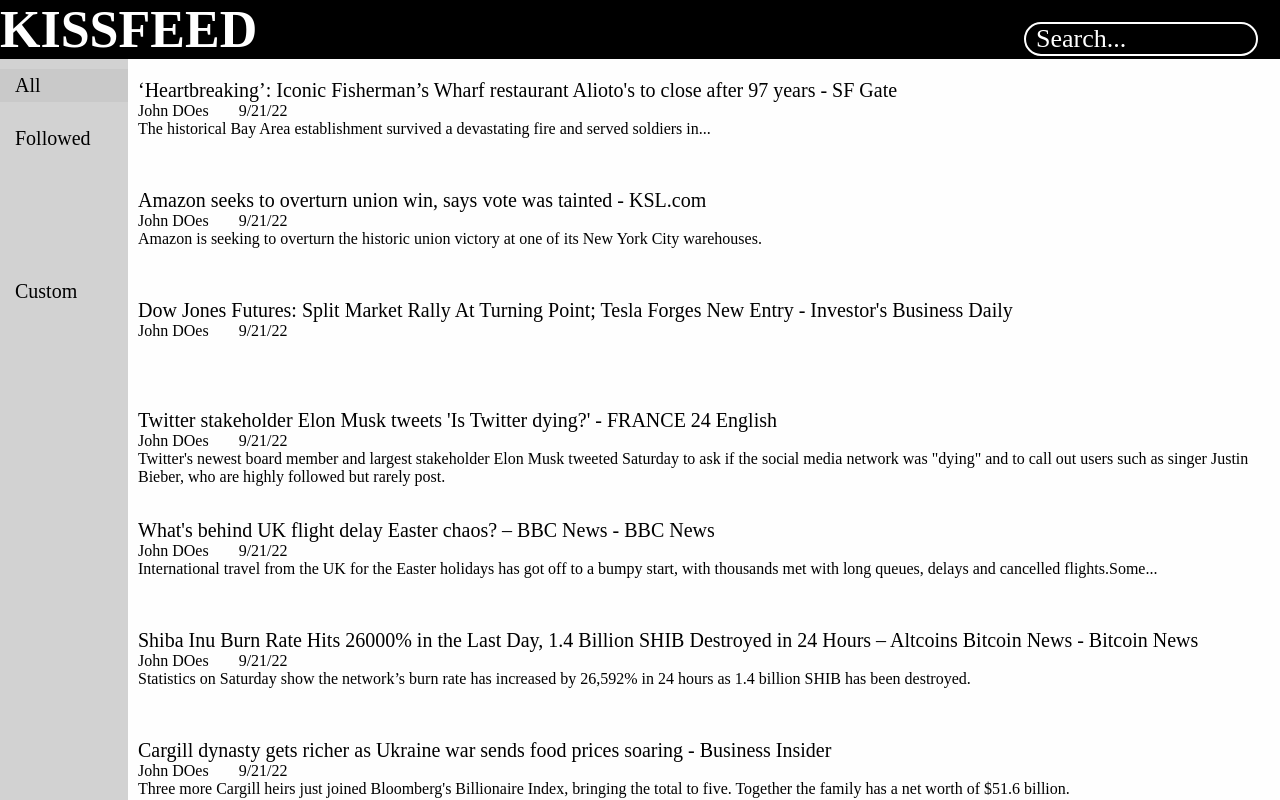
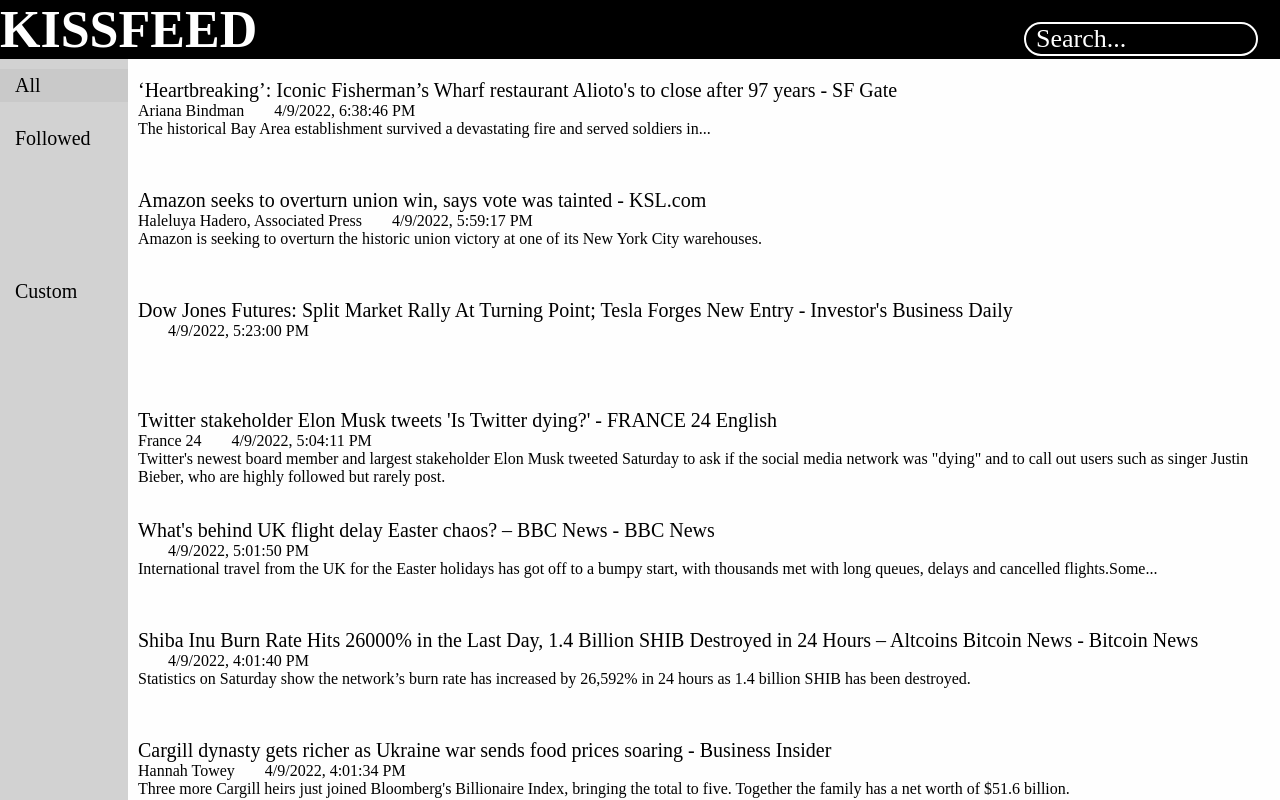
Before and after one commit to ElenBhattarai/kissfeed, a React (Create React App) app in the folder my-app/: page / in a window 1280 px wide. Shown: the top 800 px of the page. Built offline with nearby package versions, Linux system fonts and the light colour scheme; a web font is replaced by a local one.

Commit message:
modulation

```diff
--- a/my-app/src/App.js
+++ b/my-app/src/App.js
@@ -6,41 +6,9 @@
 import Article from './Components/Article.js'
 import Followed from './Components/Followed.js'
 import Recent from './Components/Recent.js'
+import MainPage from './Components/Mainpage.js'
 
 function App() {
-  let data;
-  const [followed, setFollowed] = useState(false)
-  const [recent, setRecent] = useState(false)
-  const [request,setrequest] = useState(false)
-  const [selected,setSelected] = useState(false)
-  const handleFollowed = () => {
-    setFollowed(true);
-    setSelected(true);
-  }
-  const handleRecent = () => {
-    setFollowed(false);
-    setSelected(false);
-  }
-
-  // const fetchapi = async () => {
-  //   const res = await fetch("https://newsapi.org/v2/top-headlines?country=us&category=business&apiKey=c8503c90442c4249860c2ead0a8ce1f8")
-  //   data = await res.json();
-  //   // console.log(data.articles)
-  //   setrequest(true)
-  //   apiwork()
-  // }
-
-  // fetchapi()
-
-  // const apiwork = () => {
-  //   // for (let da of data.articles) {
-  //   //   // console.log(da.title)
-  //   //   console.log(da.content)
-  //   // }
-
-  //   console.log(data.articles[0].content)
-  // }
-
 
 
 
@@ -49,52 +17,7 @@
 
   return (
     <div className="App">
-      <header className="App-header">
-        <div id = 'theHeader'>
-        <h1 class = 'hTitle'>
-          KISSFEED
-        </h1>
-        <div class = 'search'>
-          <text class = 'searchtext'>
-            Search...
-          </text>
-        </div>
-        </div>
-      </header>
-      <body>
-        <div class = 'mainpage'>
-          <div id = 'column1' class = {selected ? 'followed': 'recent'}>
-              <div class = 'row1'>
-                <button  class= 'sidebarbutton all'  onClick={() => handleRecent()}>
-                All
-                </button>
-              </div>
-              <div class = 'row1'>
-                <button class = 'sidebarbutton follow' onClick= {() => handleFollowed()}>
-                  Followed
-                </button>
-
-              </div>
-
-              <div class = 'row1-custom'>
-                <button class = 'sidebarbutton' >
-                Custom
-                </button>
-              </div>
-
-
-          </div>
-          <div id = 'column2'>
-
-              {followed ? (
-                <Followed></Followed>
-              ) : (
-                  <Recent></Recent>
-                )}
-
-          </div>
-        </div>
-      </body>
+      <MainPage></MainPage>
     </div>
   );
 }
--- a/my-app/src/Components/Article.js
+++ b/my-app/src/Components/Article.js
@@ -1,9 +1,9 @@
-import React, {useState} from 'react';
+import React, {useState, useEffect} from 'react';
 
 function Article(props) {
-    let data;
     const [clicked, setClicked] = useState(true)
     const [body, setBody] = useState(false)
+    const [time, setTime] = useState("")
 
     // const apiwork = () => {
     //     for (let da of data.articles) {
@@ -24,9 +24,13 @@
 
     //   fetchapi()
 
+    // let date = new Date(props.date)
+    // setTime(date.getTime())
 
-
-
+    useEffect(() => {
+        let date = new Date(props.date)
+        setTime(date.toLocaleString())
+    })
 
     const handleClick = ()=> {
         if (clicked) {
@@ -44,10 +48,10 @@
         </div>
         <div id = 'newsinfo' >
             <div class = 'author'>
-                John DOes
+                {props.author}
             </div>
             <div class = 'date'>
-                9/21/22
+                {time}
             </div>
         </div>
         {clicked ? (
--- /dev/null
+++ b/my-app/src/Components/Mainpage.js
@@ -0,0 +1,102 @@
+
+import '../App.css';
+
+import React, {useState} from 'react';
+
+import Article from './Article.js'
+import Followed from './Followed.js'
+import Recent from './Recent.js'
+
+function MainPage() {
+    let data;
+    const [followed, setFollowed] = useState(false)
+    const [recent, setRecent] = useState(false)
+    const [request,setrequest] = useState(false)
+    const [selected,setSelected] = useState(false)
+    const handleFollowed = () => {
+      setFollowed(true);
+      setSelected(true);
+    }
+    const handleRecent = () => {
+      setFollowed(false);
+      setSelected(false);
+    }
+
+    // const fetchapi = async () => {
+    //   const res = await fetch("https://newsapi.org/v2/top-headlines?country=us&category=business&apiKey=c8503c90442c4249860c2ead0a8ce1f8")
+    //   data = await res.json();
+    //   // console.log(data.articles)
+    //   setrequest(true)
+    //   apiwork()
+    // }
+
+    // fetchapi()
+
+    // const apiwork = () => {
+    //   // for (let da of data.articles) {
+    //   //   // console.log(da.title)
+    //   //   console.log(da.content)
+    //   // }
+
+    //   console.log(data.articles[0].content)
+    // }
+
+
+
+
+
+
+
+    return (
+      <div >
+        <header className="App-header">
+          <div id = 'theHeader'>
+          <h1 class = 'hTitle'>
+            KISSFEED
+          </h1>
+          <div class = 'search'>
+            <text class = 'searchtext'>
+              Search...
+            </text>
+          </div>
+          </div>
+        </header>
+        <body>
+          <div class = 'mainpage'>
+            <div id = 'column1' class = {selected ? 'followed': 'recent'}>
+                <div class = 'row1'>
+                  <button  class= 'sidebarbutton all'  onClick={() => handleRecent()}>
+                  All
+                  </button>
+                </div>
+                <div class = 'row1'>
+                  <button class = 'sidebarbutton follow' onClick= {() => handleFollowed()}>
+                    Followed
+                  </button>
+
+                </div>
+
+                <div class = 'row1-custom'>
+                  <button class = 'sidebarbutton' >
+                  Custom
+                  </button>
+                </div>
+
+
+            </div>
+            <div id = 'column2'>
+
+                {followed ? (
+                  <Followed></Followed>
+                ) : (
+                    <Recent></Recent>
+                  )}
+
+            </div>
+          </div>
+        </body>
+      </div>
+    );
+  }
+
+export default MainPage
```
